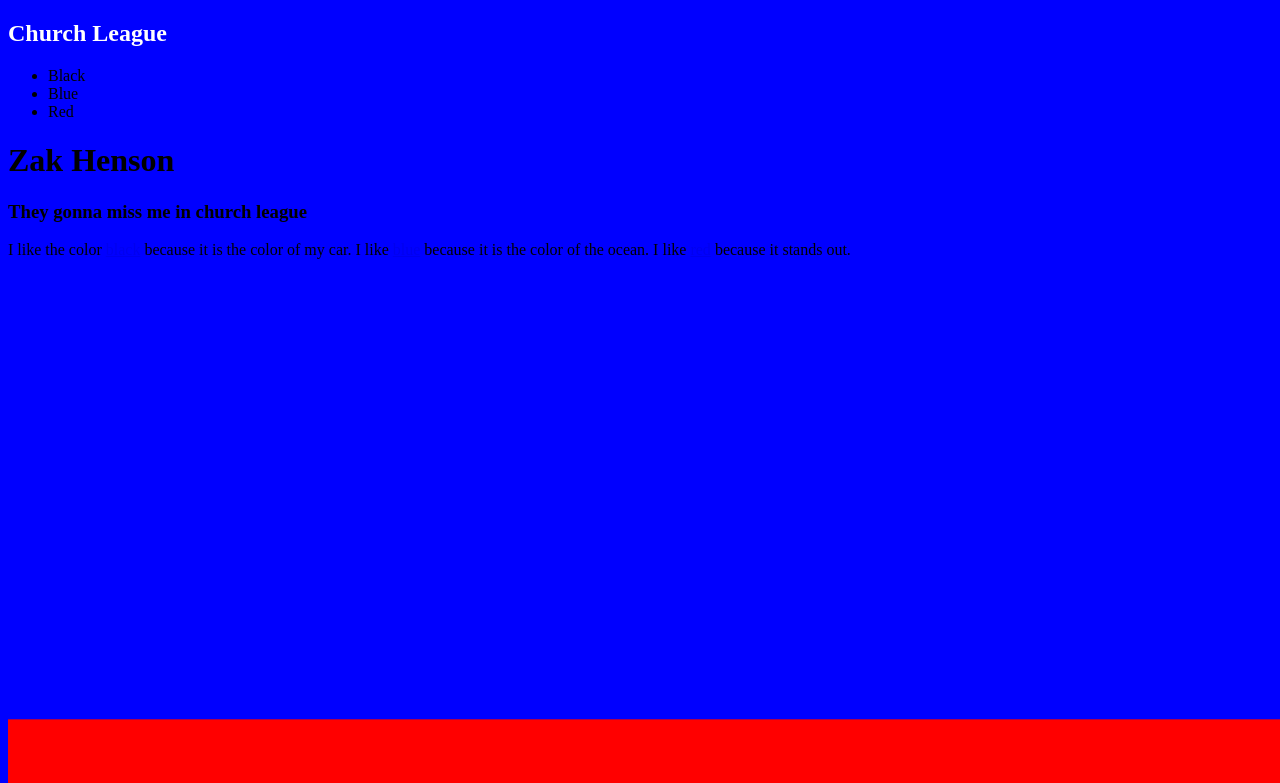
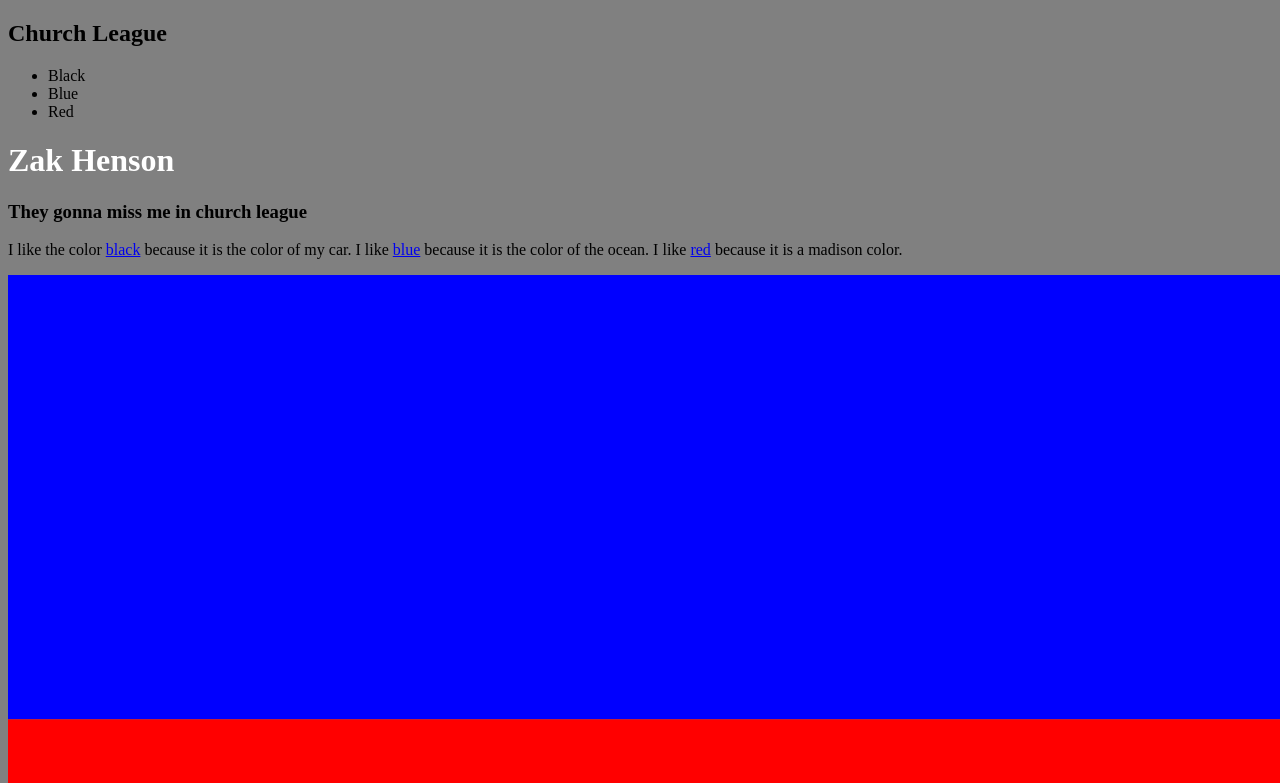
Before and after one commit to zhogan21/zakaryhenson, a plain HTML site: page index.html in a window 1280 px wide. Shown: the top 783 px of the page. Drawn offline with Linux system fonts and the light colour scheme.

Commit message:
changed colors and description

```diff
--- a/index.html
+++ b/index.html
@@ -31,7 +31,7 @@
 
       <h3>They gonna miss me in church league</h3>
       <p>I like the color <a href="https://www.google.com/search?safe=active&rlz=1c1gcea_enus831us831&biw=1440&bih=789&tbs=sur%3Afc&tbm=isch&sa=1&ei=2ttJXNngEOXm5gKv1oNw&q=black+grand+cherokee+america&oq=black+grand+cherokee+america&gs_l=img.3...15944.17153..17261...0.0..0.129.638.7j1......0....1..gws-wiz-img.......0j0i8i30.3KQV__92rpk#imgrc=cdXGYSsgpmE79M:">black</a>
-        because it is the color of my car. I like <a href="https://goo.gl/images/zUcM7P">blue</a> because it is the color of the ocean. I like <a href="https://goo.gl/images/r7fuXX">red</a> because it stands out.</p>
+        because it is the color of my car. I like <a href="https://goo.gl/images/zUcM7P">blue</a> because it is the color of the ocean. I like <a href="https://goo.gl/images/r7fuXX">red</a> because it is a madison color.</p>
 <img src="./img/flag_boi.jpg.png"/>
     </div>
 
--- a/main.css
+++ b/main.css
@@ -3,10 +3,10 @@
 
 body {
 
-  background-color: blue;
+  background-color: grey;
 
 }
 
-  h2 {
+  h1 {
     color: white;
   }
```
